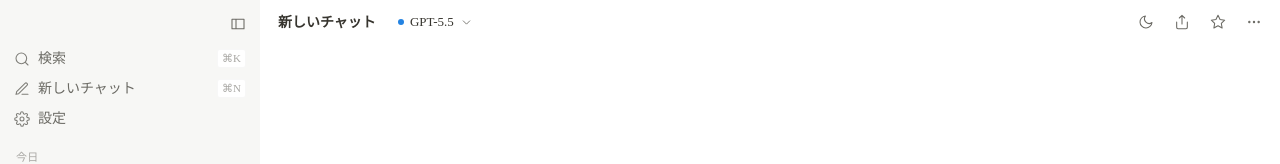
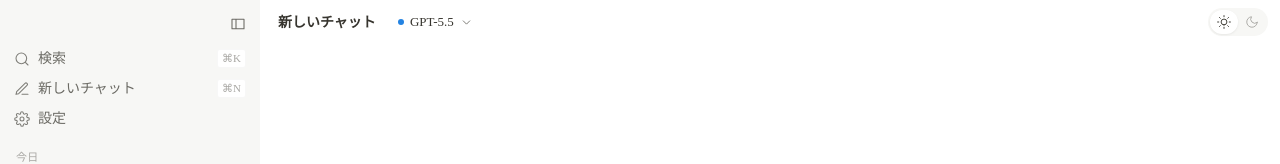
Before and after one commit to NNNNTTT/chat-ui, a Next.js app: page / in a window 1280 px wide. Shown: the top 164 px of the page. Built offline with nearby package versions, Linux system fonts and the light colour scheme.

Commit message:
20260524 chatheaderのアイコン表示を変更

```diff
--- a/components/chat/chat-header.tsx
+++ b/components/chat/chat-header.tsx
@@ -49,15 +49,8 @@ export function ChatHeader({
 
       <div className="flex-1" />
 
-      <button
-        onClick={onToggleTheme}
-        title={theme === "dark" ? "ライトモード" : "ダークモード"}
-        className="w-7 h-7 grid place-items-center rounded hover:bg-[var(--notion-hover)]"
-        style={{ color: "var(--notion-text-2)" }}
-      >
-        <Icon name={theme === "dark" ? "sun" : "moon"} size={16} />
-      </button>
-      <button
+      <ThemeToggle theme={theme} onToggle={onToggleTheme} />
+      {/* <button
         title="共有"
         className="w-7 h-7 grid place-items-center rounded hover:bg-[var(--notion-hover)]"
         style={{ color: "var(--notion-text-2)" }}
@@ -77,7 +70,61 @@ export function ChatHeader({
         style={{ color: "var(--notion-text-2)" }}
       >
         <Icon name="more" size={16} />
-      </button>
+      </button> */}
     </header>
   )
 }
+
+function ThemeToggle({
+  theme,
+  onToggle,
+}: {
+  theme: "light" | "dark"
+  onToggle: () => void
+}) {
+  const handle = (target: "light" | "dark") => {
+    if (target !== theme) onToggle()
+  }
+  return (
+    <div
+      role="group"
+      aria-label="テーマ切替"
+      className="relative inline-flex items-center p-0.5 rounded-full"
+      style={{ background: "var(--notion-surface-1)" }}
+    >
+      <span
+        aria-hidden
+        className="absolute top-0.5 bottom-0.5 w-7 rounded-full transition-transform"
+        style={{
+          background: "var(--notion-bg)",
+          boxShadow: "var(--notion-shadow-sm)",
+          transform: theme === "light" ? "translateX(0)" : "translateX(28px)",
+        }}
+      />
+      <button
+        type="button"
+        onClick={() => handle("light")}
+        title="ライトモード"
+        aria-pressed={theme === "light"}
+        className="relative z-10 w-7 h-6 grid place-items-center rounded-full transition-colors"
+        style={{
+          color: theme === "light" ? "var(--notion-text)" : "var(--notion-text-3)",
+        }}
+      >
+        <Icon name="sun" size={14} />
+      </button>
+      <button
+        type="button"
+        onClick={() => handle("dark")}
+        title="ダークモード"
+        aria-pressed={theme === "dark"}
+        className="relative z-10 w-7 h-6 grid place-items-center rounded-full transition-colors"
+        style={{
+          color: theme === "dark" ? "var(--notion-text)" : "var(--notion-text-3)",
+        }}
+      >
+        <Icon name="moon" size={14} />
+      </button>
+    </div>
+  )
+}
```
